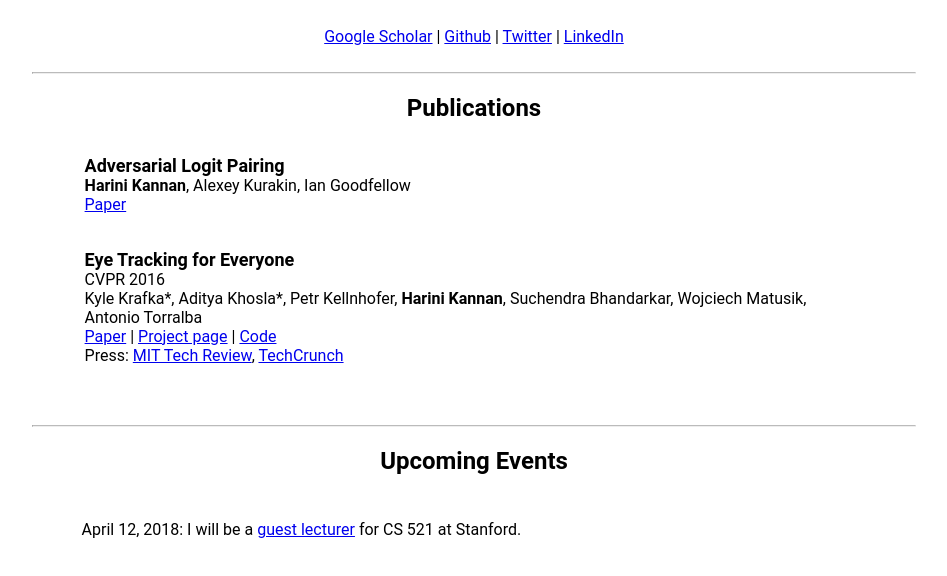
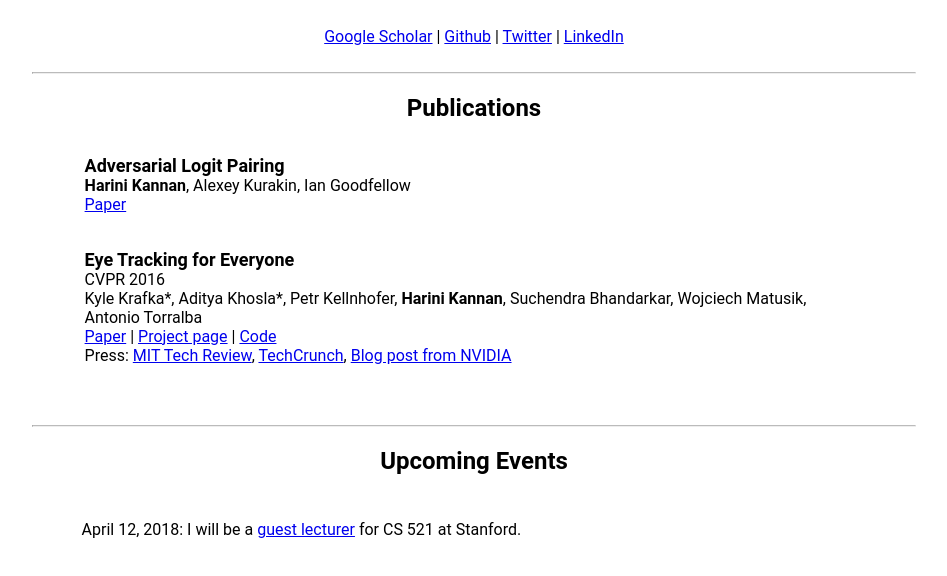
Before and after one commit to harini-kannan/harini-kannan.github.io, a plain HTML site: page index.html in a window 1280 px wide. Shown: the part 130-706 px from the top of the page, without its empty margins (166-1113 px from the left). Drawn offline with Linux system fonts and the light colour scheme.

Commit message:
added nvidia blog post

```diff
--- a/index.html
+++ b/index.html
@@ -41,7 +41,7 @@
             <br>
             <a href="https://www.cv-foundation.org/openaccess/content_cvpr_2016/app/S09-51.pdf">Paper</a> | <a href="http://gazecapture.csail.mit.edu/">Project page</a> | <a href="https://github.com/harini-kannan/EyeTrackerDemo"> Code</a>
             <br>
-            Press: <a href="https://www.technologyreview.com/s/601789/control-your-smartphone-with-your-eyes/">MIT Tech Review</a>, <a href="https://techcrunch.com/2016/06/16/crowdsourced-data-can-teach-your-phone-to-follow-your-eyes/">TechCrunch</a>
+            Press: <a href="https://www.technologyreview.com/s/601789/control-your-smartphone-with-your-eyes/">MIT Tech Review</a>, <a href="https://techcrunch.com/2016/06/16/crowdsourced-data-can-teach-your-phone-to-follow-your-eyes/">TechCrunch</a>, <a href="https://blogs.nvidia.com/blog/2016/08/30/eye-tracking-deep-learning/"> Blog post from NVIDIA</a>
           </td></tr>
         </table>
       </div>
```
